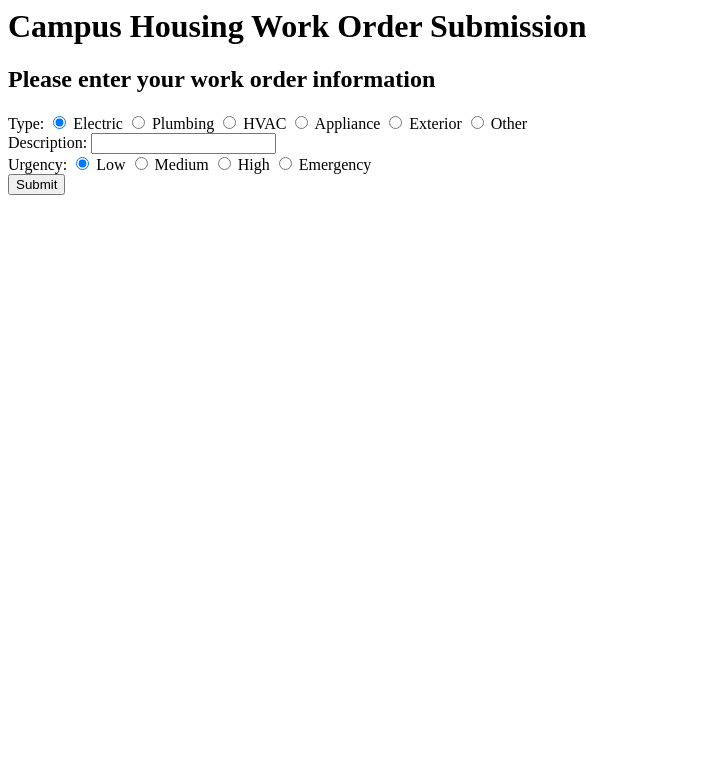
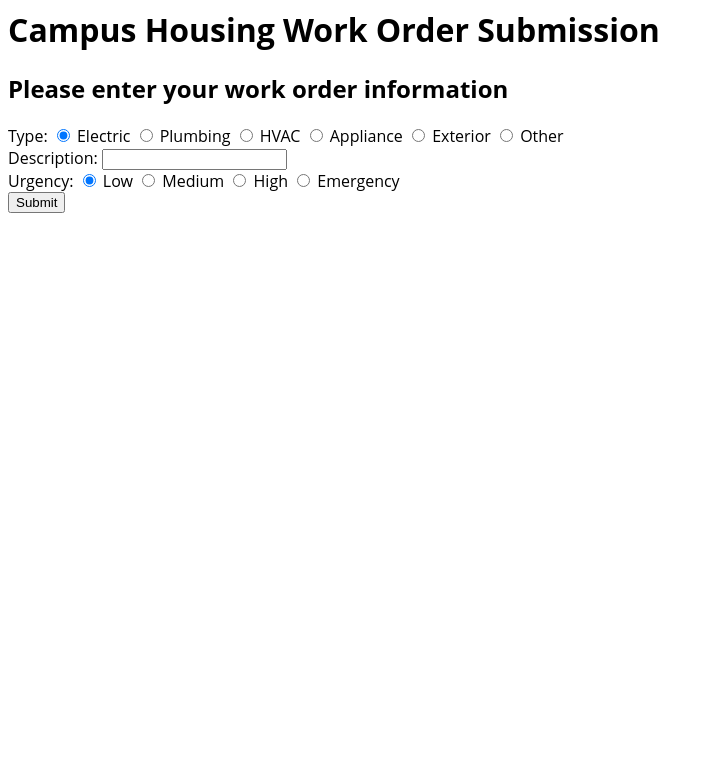
Before and after one commit to timtime4/EvilSpirit, a PHP site: page /makeWorkOrder.php in a window 1280 px wide. Shown: the top 783 px of the page, without its empty margins (0-713 px from the left). Run offline with PHP 8.4, Linux system fonts and the light colour scheme.

Commit message:
Doin some css

```diff
--- a/deleteWorkOrder.php
+++ b/deleteWorkOrder.php
@@ -1,5 +1,6 @@
 <html>
 	<head>
+		<link rel="stylesheet" href="style/style.css">
 	</head>
 	<body>
 		<?php
--- a/index.php
+++ b/index.php
@@ -1,6 +1,7 @@
 <html>
   <head>
     <title>Welcome!</title>
+    <link rel="stylesheet" href="style/style.css">
   </head>
   <body>
     <h1>Welcome to the Campus Housing Work Order Management System</h1>
--- a/makeWorkOrder.php
+++ b/makeWorkOrder.php
@@ -1,6 +1,7 @@
 <html>
 	<head>
 		<title> CHSB Work Order </title>
+		<link rel="stylesheet" href="style/style.css">
 	</head>
 
 	<body>
--- a/modifyWorkOrder.php
+++ b/modifyWorkOrder.php
@@ -1,6 +1,7 @@
 <html>
 	<head>
 		<title>Modify Work Order</title>
+		<link rel="stylesheet" href="style/style.css">
 	</head>
 
 	<body>
--- a/modifyWorkOrderSubmit.php
+++ b/modifyWorkOrderSubmit.php
@@ -1,5 +1,6 @@
 <html>
 	<head>
+		<link rel="stylesheet" href="style/style.css">
 	</head>
 	<body>
 		<?php
--- a/searchWorkOrderSubmit.php
+++ b/searchWorkOrderSubmit.php
@@ -2,6 +2,7 @@
 	<head>
 		<title>Work Order Search Results</title>
 		<script src="https://ajax.googleapis.com/ajax/libs/jquery/2.1.3/jquery.min.js"></script>
+		<link rel="stylesheet" href="style/style.css">
 	</head>
 	<body>
 
--- a/style/style.css
+++ b/style/style.css
@@ -0,0 +1,7 @@
+body {
+	font-family: "Open Sans", sans-serif;
+}
+
+table, th, td {
+	border: 1px solid blue;
+}
```
